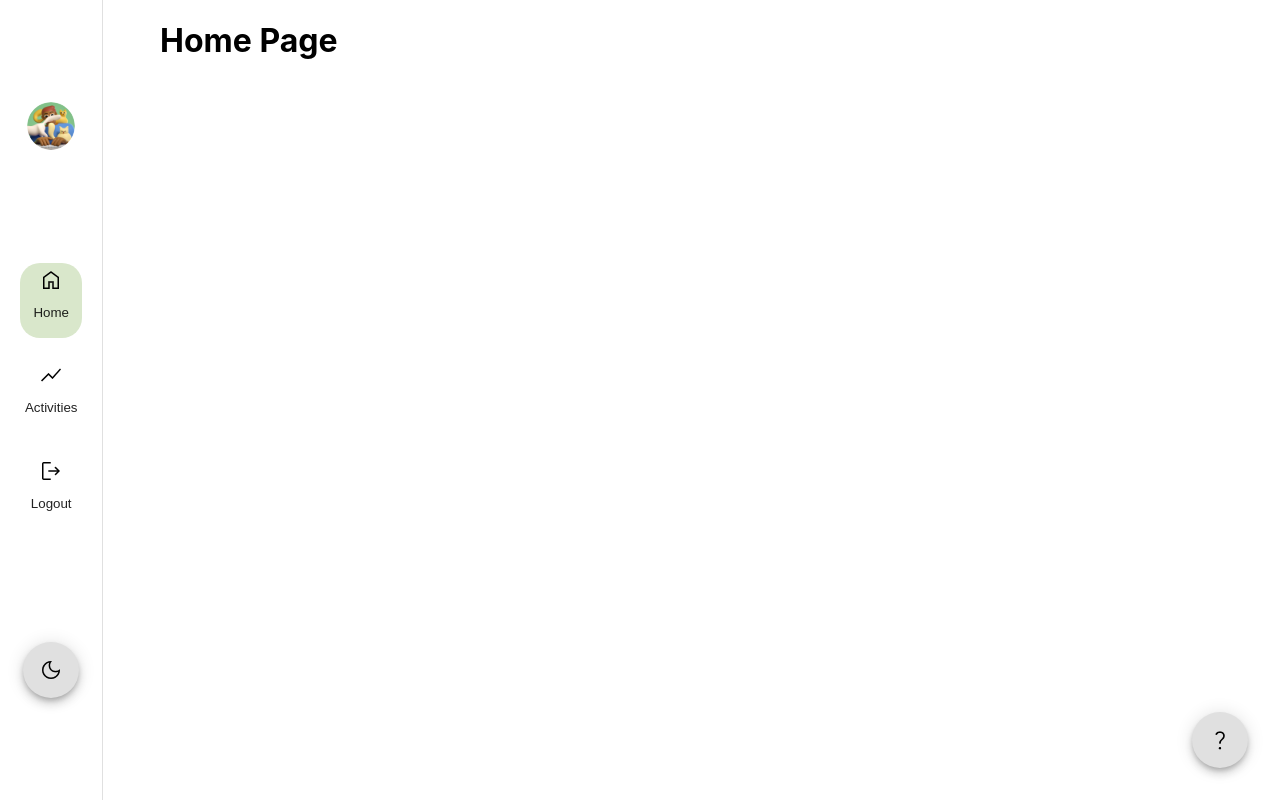
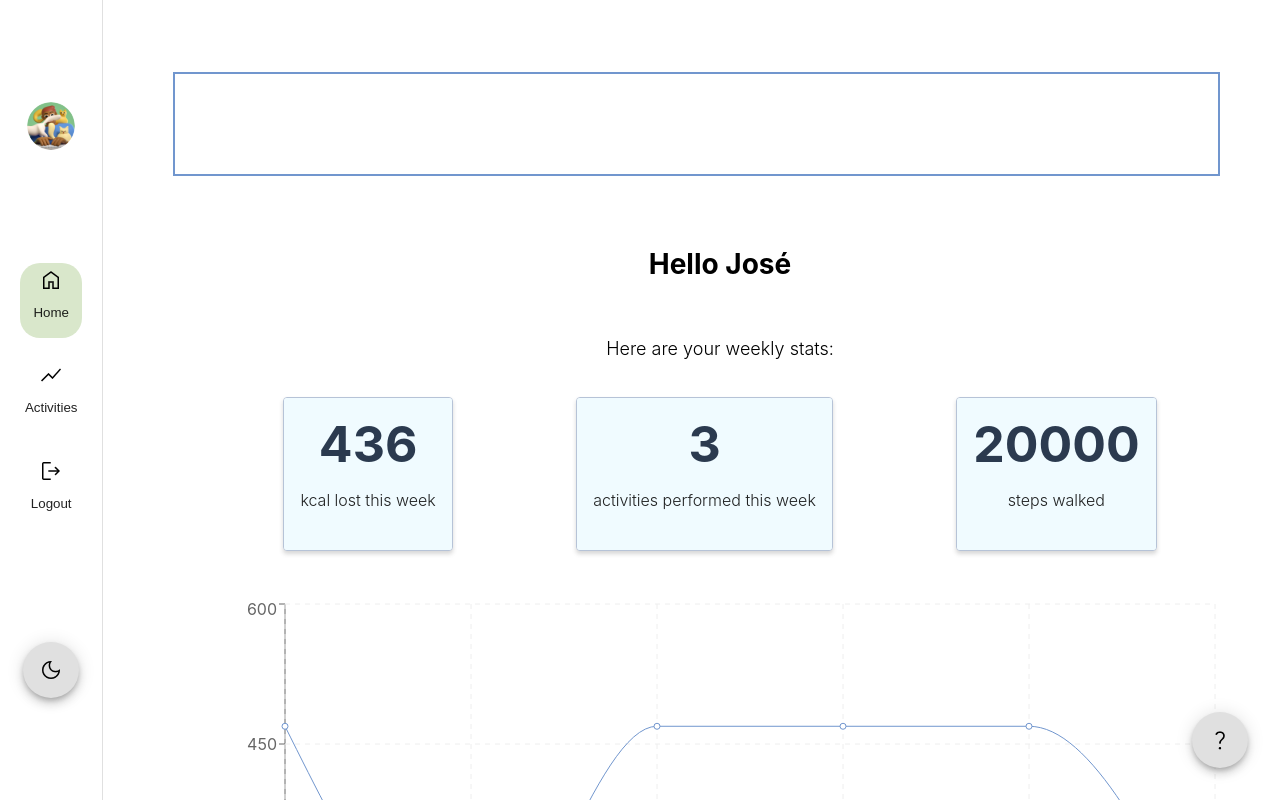
Before and after one commit to MHaurel/tii-2023, a React (Create React App) app: page / in a window 1280 px wide. Shown: the top 800 px of the page. Built offline with nearby package versions, Linux system fonts and the light colour scheme.

Commit message:
Home page with graphs and some stats

```diff
--- a/src/App.js
+++ b/src/App.js
@@ -42,6 +42,7 @@ function App() {
             </Routes>
           </div>
         </BrowserRouter>
+        {/* Insert footer here */}
         <HelpIcon/>
       </ThemeProvider>
     </div>
--- /dev/null
+++ b/src/components/HomeLineChart.js
@@ -0,0 +1,18 @@
+/*import css*/
+import { LineChart, XAxis, YAxis, CartesianGrid, Line } from "recharts";
+
+
+
+function HomeLineChart({data}) {
+    return(
+
+        <LineChart width={1000} height={600} data={data}>
+            <XAxis dataKey="x"/>
+            <YAxis/>
+            <CartesianGrid stroke="#eee" strokeDasharray="5 5"/>
+            <Line type="monotone" dataKey="y" stroke="#7196CE" />
+        </LineChart>
+    )
+}
+
+export default HomeLineChart;
--- /dev/null
+++ b/src/components/HomePageAnimation.css
@@ -0,0 +1,10 @@
+.divAnimation{
+    border: 2px solid #7196CE;
+    width: 100%;
+    height: 100px;
+    margin-top: 9vh;
+    margin-left: 1vw;
+    margin-right: 6vw;
+    margin-bottom: 6vh;
+
+}
--- /dev/null
+++ b/src/components/HomePageAnimation.js
@@ -0,0 +1,11 @@
+import './HomePageAnimation.css';
+
+function HomePageAnimation() {
+    return(
+        <div className="divAnimation">
+
+        </div>
+    )
+}
+
+export default HomePageAnimation;
--- /dev/null
+++ b/src/pages/Home.css
@@ -0,0 +1,65 @@
+.animation{
+    margin-right: 6vw;
+}
+
+.welcome {
+    display: flex;
+    flex-direction: column;
+    justify-content: center;
+}
+
+.welcome > h2 {
+    font-size: 28px;
+    font-weight: bold;
+    text-align: center;
+    margin-bottom: 3vw;
+}
+
+.welcome > p {
+    font-size : 18px;
+    font-weight: 300;
+    text-align: center;
+    justify-content: center;
+    margin-bottom: 3vw;
+}
+
+.stats {
+    display: flex;
+    flex-direction: row;
+    justify-content: space-evenly;
+}
+
+.statCard{
+    padding: 1rem;
+    display: flex;
+    flex-direction: column;
+    justify-content: center;
+    align-items: center;
+    background-color: #f0fbff;
+
+}
+
+.statCard span{
+    font-size: 50px;
+    font-weight: 700;
+    color: #2B3A4F;
+
+}
+
+.statCard p{
+    font-weight: 300;
+
+}
+
+.styleCard{
+    box-shadow: 0px 3px 4px rgba(86, 86, 86, 0.234);
+}
+
+
+.homeLineChart{
+    margin-top: 6vh;
+    margin-bottom: 6vh;
+    justify-content: center;
+    display: flex;
+
+}
--- a/src/pages/Home.js
+++ b/src/pages/Home.js
@@ -1,7 +1,87 @@
+import HomePageAnimation from "../components/HomePageAnimation";
+import "./Home.css";
+import { Card, CardContent } from "@mui/material";
+import HomeLineChart from "../components/HomeLineChart";
+import Activity from "../models/Activity";
+
 function Home() {
+
+    // TO TEST
+    let activity = new Activity(
+        1,
+        1,
+        "footing",
+        55,
+        0,
+        469,
+        "2022-01-02T17:45:21.000Z"
+    );
+
+    let activity2 = new Activity(
+        1,
+        1,
+        "footing",
+        55,
+        0,
+        203,
+        "2022-01-02T17:45:21.000Z"
+    );
+
+    let activities = [
+        activity, activity2, activity, activity, activity, activity2
+    ];
+
+    let activitiesData = []
+    activities.forEach((act, i) => {
+        activitiesData.push({x: i, y: act.consumedCalories})
+    });
+
     return (
         <div>
-            <h1>Home Page</h1>
+            <div className="animation">
+                <HomePageAnimation/>
+            </div>
+
+            <div className="welcome">
+                <h2>Hello José</h2>
+                <p>Here are your weekly stats:</p>
+
+                <div className="stats">
+
+                    <div >
+                        <Card sx={{borderColor: "#B6C3D7"}} className="styleCard" variant="outlined">
+                            <CardContent className="statCard">
+
+                                <span>436</span>
+                                <p>kcal lost this week</p>
+                            </CardContent>
+                        </Card>
+                    </div>
+
+                    <div>
+                        <Card sx={{borderColor: "#B6C3D7"}} className="styleCard" variant="outlined">
+                            <CardContent className="statCard">
+                                <span>3</span>
+                                <p>activities performed this week</p>
+                            </CardContent>
+                        </Card>
+                    </div>
+
+                    <div>
+                        <Card sx={{borderColor: "#B6C3D7"}} className="styleCard" variant="outlined">
+                            <CardContent className="statCard">
+                                <span>20000</span>
+                                <p>steps walked</p>
+                            </CardContent>
+                        </Card>
+                    </div>
+                </div>
+            </div>
+
+
+            <div className="homeLineChart">
+                <HomeLineChart data={activitiesData}/>
+            </div>
         </div>
     )
 }
```
